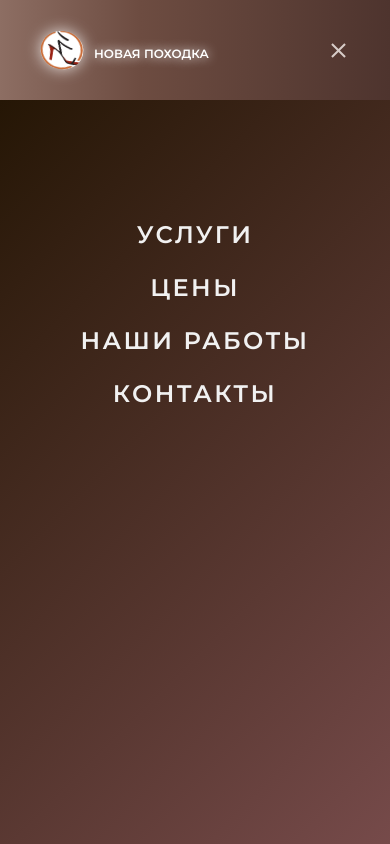
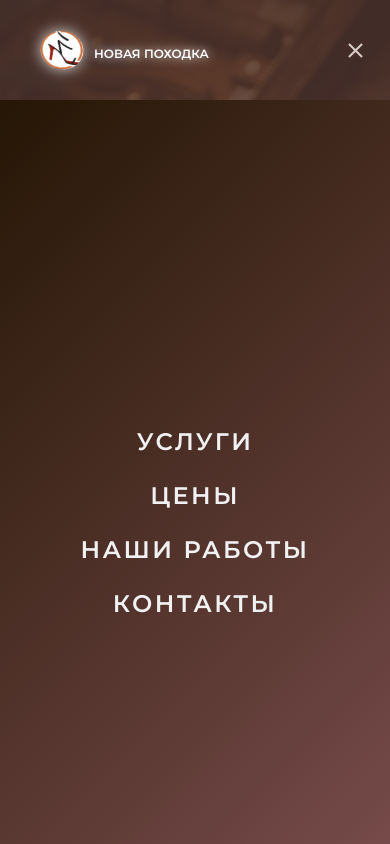
Before and after one commit to ArmanAproyan/novayapoxodka, a Next.js app: page / in a window 390 px wide. Both pictures are taken after a click on the icon 338 px from the left and 50 px from the top of the page. Shown: the top 844 px of the page. Built offline with nearby package versions, Linux system fonts and the light colour scheme.

Commit message:
mobile_menue_optimization

```diff
--- a/app/components/Header/Header.tsx
+++ b/app/components/Header/Header.tsx
@@ -1,14 +1,24 @@
 'use client';
 
 import styles from './style.module.scss';
-import { useEffect, useState } from 'react';
+import { useEffect, useState, useRef } from 'react';
 import { IoMenu } from "react-icons/io5";
 import { IoMdClose } from "react-icons/io";
-import { Menu } from '../Menu/Menu';
 import logo from '../../assets/logo/logo.png';
 import Image from 'next/image';
 import Head from 'next/head';
 import { motion } from 'framer-motion'
+
+interface IMenuItem {
+    name: string;
+    scrollName: string;
+}
+const menuItems: IMenuItem[] = [
+    { name: 'Услуги', scrollName: 'services' },
+    { name: 'Цены', scrollName: 'price' },
+    { name: 'Наши работы', scrollName: 'beforeAfter' },
+    { name: 'Контакты', scrollName: 'contacts' }
+];
 
 interface IheraderProp {
     handleScroll: (scrollName: string) => void
@@ -16,40 +26,44 @@ interface IheraderProp {
 
 export const Header: React.FC<IheraderProp> = ({ handleScroll }) => {
 
-    const [isSmall, setIsSmall] = useState<boolean>(false);
+    const [isOpenMenue, setIsOpenMenue] = useState<boolean>(true);
     const [isScroll, setIsScroll] = useState<boolean>(false);
-    const [isMenuOpen, setIsMenuOpen] = useState<boolean>(false);
+    const modalRef = useRef<HTMLUListElement | null>(null);
+
+    useEffect(() => {
+        if (isOpenMenue && modalRef.current) {
+            const firstItem = modalRef.current.querySelector('li');
+            if (firstItem) {
+                (firstItem as HTMLElement).focus();
+            }
+        }
+    }, [isOpenMenue]);
 
     useEffect(() => {
         if (typeof window !== "undefined") {
-            const handleResize = () => {
-                setIsSmall(window.innerWidth < 768);
-
-                if (window.innerWidth > 768) {
-                    setIsMenuOpen(false);
-                }
-            };
 
             const handleScroll = () => {
                 setIsScroll(window.scrollY > 0);
             };
 
-            handleResize();
             handleScroll();
 
-            window.addEventListener("resize", handleResize);
             window.addEventListener("scroll", handleScroll);
 
             return () => {
-                window.removeEventListener("resize", handleResize);
                 window.removeEventListener("scroll", handleScroll);
             };
         }
     }, []);
 
     const toggleMenu = () => {
-        setIsMenuOpen(!isMenuOpen);
+        setIsOpenMenue(!isOpenMenue);
     }
+
+    const closeMenue = () => {
+        setIsOpenMenue(true)
+
+    };
 
     return (
         <>
@@ -64,22 +78,22 @@ export const Header: React.FC<IheraderProp> = ({ handleScroll }) => {
                 <meta property="og:image" content="/path/to/logo.png" />
             </Head>
 
-            <header className={`${styles.wrapper} ${isScroll || isMenuOpen ? styles.headerScroll : ""}`}>
+            <header className={`${styles.wrapper} ${isScroll || isOpenMenue ? styles.headerScroll : ""}`}>
                 <div className={`container ${styles.header}`}>
                     <div className={styles.header__logo}>
                         <h2 style={{ color: 'white' }} onClick={() => handleScroll('main')}>
                             <div className={styles.header__logo}>
                                 <motion.div
-  initial={{  scale: 0.9, rotate: -10 }}
-  animate={{  scale: 1, rotate: 10 }}
+                                    initial={{ scale: 0.9, rotate: -10 }}
+                                    animate={{ scale: 1, rotate: 10 }}
                                     transition={{
                                         duration: 4,
-    delay: 2, // Задержка перед анимацией
-    type: 'spring', // Тип анимации с пружинным эффектом
-    stiffness: 80, // Жесткость для более резкого движения
-    damping: 35, // Смягчение, чтобы движение не было слишком дерганным
-    repeat: Infinity, // Бесконечное повторение анимации
-    repeatType: 'reverse', // Плавный реверс анимации
+                                        delay: 2,
+                                        type: 'spring',
+                                        stiffness: 80,
+                                        damping: 35,
+                                        repeat: Infinity,
+                                        repeatType: 'reverse',
                                     }}
                                 >
                                     <Image
@@ -95,29 +109,34 @@ export const Header: React.FC<IheraderProp> = ({ handleScroll }) => {
                         </h2>
                     </div>
                     {
-                        !isSmall ?
-                            <nav className={styles.header__menu}>
-                                <ul className={styles.menu__list}>
-                                    <li className={styles.list__item}>
-                                        <p onClick={() => handleScroll('services')}>Услуги</p>
+                        <nav className={isOpenMenue ? styles.header__menu : styles.header_menu_active}>
+                            <ul ref={modalRef} className={isOpenMenue ? styles.menu__list : styles.active}>
+
+                                {menuItems.map((val) => {
+                                    return (
+                                        <li className={styles.list__item}
+                                            role="menuitem">
+                                            <p onClick={() => {
+                                                handleScroll(val.scrollName)
+                                                closeMenue()
+                                            }}>{val.name}</p>
                                         </li>
-                                    <li onClick={() => handleScroll('price')} className={styles.list__item}>
-                                        <p>Цены</p>
-                                    </li>
-                                    <li onClick={() => handleScroll('beforeAfter')} className={styles.list__item}>
-                                        <p>Наши работы</p>
-                                    </li>
-                                    <li onClick={() => handleScroll('contacts')} className={styles.list__item}>
-                                        <p>Контакты</p>
-                                    </li>
+                                    )
+                                })}
                             </ul>
+
                         </nav>
-                            :
-                            (isMenuOpen ? <IoMdClose color='#d7ccc8' size={25} onClick={toggleMenu} /> : <IoMenu color='#d7ccc8' size={25} onClick={toggleMenu} />)
                     }
                 </div>
+                <div className={styles.mobile_menue}>
+                    {
+                        isOpenMenue ? <IoMenu className={styles.open_menue_item} color='#d7ccc8' size={25} onClick={toggleMenu} /> :
+                            <IoMdClose className={styles.menue_toggle_item} color='#d7ccc8' size={25} onClick={toggleMenu} />
+
+                    }
+
+                </div>
             </header>
-            <Menu toggleMenu={toggleMenu} handleScroll={handleScroll} isOpen={isMenuOpen} />
         </>
     )
 }
--- a/app/components/Header/style.module.scss
+++ b/app/components/Header/style.module.scss
@@ -97,12 +97,115 @@
     }
 }
 
+.mobile_menue {
+    display: none;
+}
+
+
+.menue_toggle_item {
+    display: none;
+}
+
+.header__menu {
+    // animation: menue_animate_close 1s forwards;
+
+}
+
+.header_menu_active {
+    animation: menue_animate_close 1s forwards;
+}
+
+.active {
+    display: none;
+}
 
 
 @media (max-width: 1200px) {
     .logo__img {
         width: 58px;
     }
+}
+
+@media (max-width: 768px) {
+
+    .mobile_menue {
+        width: 50px;
+        height: 100px;
+        display: flex;
+        justify-content: center;
+        align-items: center;
+        position: absolute;
+        right: 10px;
+        top: 0;
+    }
+
+    .menu__list {
+        display: none;
+    }
+
+    .menue_toggle_item {
+        display: block;
+    }
+
+    .list__item {
+        opacity: 0;
+        animation: fadeIn 0.8s ease-out forwards;
+        animation-delay: calc(var(--i) * 0.2s);
+        transform: translateY(20px);
+
+        &>p {
+            font-size: 1.5rem;
+            font-weight: bold;
+            color: #f1f1f1; // Белый текст
+            text-transform: uppercase;
+            letter-spacing: 0.1em;
+            cursor: pointer;
+            position: relative;
+            transition: all 0.3s ease;
+
+            &::after {
+                content: '';
+                position: absolute;
+                bottom: -5px;
+                left: 0;
+                width: 0;
+                height: 2px;
+                background-color: #ffcc00; // Желтая линия
+                transition: width 0.3s ease;
+            }
+
+            &:hover::after {
+                width: 100%;
+            }
+
+            &:hover {
+                color: #ffcc00; // Акцентный желтый при наведении
+            }
+        }
+    }
+
+    .header_menu_active {
+        width: 100%;
+        position: absolute;
+        top: 100px;
+        left: 0;
+        height: 100vh;
+        background: linear-gradient(135deg, #251605, #7D4F50);
+        animation: menue_animate_open 1s forwards;
+        transition: 1s;
+        display: flex;
+        justify-content: center;
+        align-items: center;
+    }
+
+    .active {
+        display: flex;
+        flex-direction: column;
+        justify-content: center;
+        align-items: center;
+        gap: 25px;
+    }
+
 }
 
 
@@ -132,3 +235,38 @@
         font-size: 12px;
     }
 }
+
+
+@keyframes menue_animate_open {
+    from {
+        height: 0%;
+    }
+
+    to {
+        height: 100vh;
+    }
+}
+
+@keyframes menue_animate_close {
+    from {
+        opacity: 1;
+        transform: translateY(0);
+    }
+
+    to {
+        opacity: 0;
+        transform: translateY(20px);
+    }
+}
+
+@keyframes fadeIn {
+    from {
+        opacity: 0;
+        transform: translateY(20px);
+    }
+
+    to {
+        opacity: 1;
+        transform: translateY(0);
+    }
+}
--- a/app/components/Menu/Menu.tsx
+++ /dev/null
@@ -1,70 +0,0 @@
-'use client';
-
-import { useRef, useEffect } from 'react';
-import styles from './style.module.scss';
-
-interface IProps {
-    isOpen: boolean;
-    handleScroll: (scrollName: string) => void;
-    toggleMenu: () => void;
-}
-
-interface IMenuItem {
-    name: string;
-    scrollName: string;
-}
-
-const menuItems: IMenuItem[] = [
-    { name: 'Услуги', scrollName: 'services' },
-    { name: 'Цены', scrollName: 'price' },
-    { name: 'Наши работы', scrollName: 'beforeAfter' },
-    { name: 'Контакты', scrollName: 'contacts' }
-];
-
-export const Menu = ({ isOpen, handleScroll, toggleMenu }: IProps) => {
-    const modalRef = useRef<HTMLDivElement | null>(null);
-
-    useEffect(() => {
-        if (isOpen && modalRef.current) {
-            const firstItem = modalRef.current.querySelector('li');
-            if (firstItem) {
-                (firstItem as HTMLElement).focus();
-            }
-        }
-    }, [isOpen]);
-
-    const handleItemClick = (scrollName: string) => {
-        handleScroll(scrollName);
-        toggleMenu();
-    };
-
-    return (
-        <div
-            className={`${styles.modal} ${isOpen ? styles.open : styles.close}`}
-            ref={modalRef}
-            role="menu"
-            aria-hidden={!isOpen}
-        >
-            {isOpen && (
-                <div className={styles.wrapper}>
-                    <nav className={styles.menu}>
-                        <ul className={styles.menu__list}>
-                            {menuItems.map((item, index) => (
-                                <li
-                                    key={item.name}
-                                    className={styles.list__item}
-                                    style={{ '--i': index } as React.CSSProperties}
-                                    role="menuitem"
-                                    onClick={() => handleItemClick(item.scrollName)}
-                                    onKeyPress={(e) => e.key === 'Enter' && handleItemClick(item.scrollName)}
-                                >
-                                    <span>{item.name}</span>
-                                </li>
-                            ))}
-                        </ul>
-                    </nav>
-                </div>
-            )}
-        </div>
-    );
-};
--- a/app/components/Menu/style.module.scss
+++ /dev/null
@@ -1,90 +0,0 @@
-.modal {
-  background: linear-gradient(135deg, #251605, #7D4F50); // Темный градиент
-  position: fixed;
-  top: 100px;
-  left: 0;
-  width: 100%;
-  transition: height 0.4s ease-in-out;
-  z-index: 10;
-  overflow: hidden;
-  display: flex;
-  justify-content: center;
-  align-items: center;
-  user-select: none;
-}
-
-.open {
-  height: 100vh;
-}
-
-.close {
-  height: 0;
-}
-
-.wrapper {
-  display: flex;
-  justify-content: center;
-  height: 100%;
-  padding: 20px;
-}
-
-.menu {
-  text-align: center;
-}
-
-.menu__list {
-  list-style: none;
-  padding-top: 100px;
-  margin: 0;
-  display: flex;
-  flex-direction: column;
-  gap: 1.5rem;
-}
-
-.list__item {
-  opacity: 0;
-  animation: fadeIn 0.8s ease-out forwards;
-  animation-delay: calc(var(--i) * 0.2s);
-  transform: translateY(20px);
-
-  & > span {
-    font-size: 1.5rem;
-    font-weight: bold;
-    color: #f1f1f1; // Белый текст
-    text-transform: uppercase;
-    letter-spacing: 0.1em;
-    cursor: pointer;
-    position: relative;
-    transition: all 0.3s ease;
-
-    &::after {
-      content: '';
-      position: absolute;
-      bottom: -5px;
-      left: 0;
-      width: 0;
-      height: 2px;
-      background-color: #ffcc00; // Желтая линия
-      transition: width 0.3s ease;
-    }
-
-    &:hover::after {
-      width: 100%;
-    }
-
-    &:hover {
-      color: #ffcc00; // Акцентный желтый при наведении
-    }
-  }
-}
-
-@keyframes fadeIn {
-  from {
-    opacity: 0;
-    transform: translateY(20px);
-  }
-  to {
-    opacity: 1;
-    transform: translateY(0);
-  }
-}
--- a/package.json
+++ b/package.json
@@ -13,7 +13,7 @@
     "@emotion/react": "^11.14.0",
     "@emotion/styled": "^11.14.0",
     "@mui/material": "^6.1.10",
-    "framer-motion": "^12.4.3",
+    "framer-motion": "^12.4.4",
     "leaflet": "^1.9.4",
     "next": "^15.0.4",
     "next-sitemap": "^4.2.3",
```
Also changed, not shown: 1 other file (tests, documents, lock files or other folders). Lines whose indentation alone changed are shown as unchanged.
